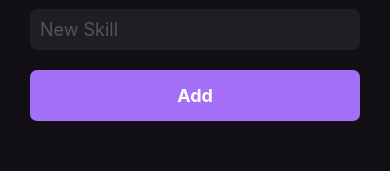
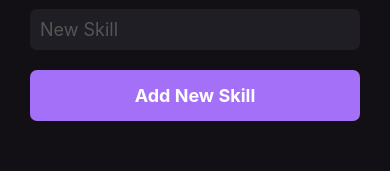
Before and after one commit to lucasAzS/mySkills, a React Native app: screen / in a window 390 px wide. Shown: the part 137-308 px from the top of the page. Built offline with nearby package versions, Linux system fonts and the light colour scheme.

Commit message:
Adding Types to our components with TypeScript

```diff
--- a/src/components/Button.js
+++ /dev/null
@@ -1,28 +0,0 @@
-import React from 'react';
-import {Text, StyleSheet, TouchableOpacity} from 'react-native';
-
-export function Button({onPress}) {
-  return (
-    <TouchableOpacity
-      style={styles.button}
-      activeOpacity={0.7}
-      onPress={onPress}>
-      <Text style={styles.buttonText}>Add</Text>
-    </TouchableOpacity>
-  );
-}
-
-const styles = StyleSheet.create({
-  button: {
-    backgroundColor: '#A370f7',
-    padding: 15,
-    borderRadius: 7,
-    alignItems: 'center',
-    marginTop: 20,
-  },
-  buttonText: {
-    color: '#fff',
-    fontSize: 18,
-    fontWeight: 'bold',
-  },
-});
--- /dev/null
+++ b/src/components/Button.tsx
@@ -0,0 +1,34 @@
+import React from 'react';
+import {
+  Text,
+  StyleSheet,
+  TouchableOpacity,
+  TouchableOpacityProps,
+} from 'react-native';
+
+interface ButtonProps extends TouchableOpacityProps {
+  title: string;
+}
+
+export function Button({title, ...rest}: ButtonProps) {
+  return (
+    <TouchableOpacity style={styles.button} {...rest} activeOpacity={0.7}>
+      <Text style={styles.buttonText}>{title}</Text>
+    </TouchableOpacity>
+  );
+}
+
+const styles = StyleSheet.create({
+  button: {
+    backgroundColor: '#A370f7',
+    padding: 15,
+    borderRadius: 7,
+    alignItems: 'center',
+    marginTop: 20,
+  },
+  buttonText: {
+    color: '#fff',
+    fontSize: 18,
+    fontWeight: 'bold',
+  },
+});
--- a/src/pages/Home.js
+++ b/src/pages/Home.tsx
@@ -6,18 +6,26 @@ import {
   TextInput,
   Platform,
   FlatList,
-  StatusBar,
 } from 'react-native';
 import {Button} from '../components/Button';
 import {SkillCard} from '../components/SkillCard';
 
+interface SkillData {
+  id: string;
+  name: string;
+}
+
 export function Home() {
   const [newSkill, setNewSkill] = React.useState('');
-  const [mySkills, setMySkills] = React.useState([]);
+  const [mySkills, setMySkills] = React.useState<SkillData[]>([]);
   const [greeting, setGreeting] = React.useState('');
 
   function handleAddNewSkill() {
-    setMySkills(oldState => [...oldState, newSkill]);
+    const data = {
+      id: String(new Date().getTime()),
+      name: newSkill,
+    };
+    setMySkills(oldState => [...oldState, data]);
   }
 
   React.useEffect(() => {
@@ -46,14 +54,14 @@ export function Home() {
         value={newSkill}
       />
 
-      <Button onPress={handleAddNewSkill} />
+      <Button onPress={handleAddNewSkill} title="Add New Skill" />
 
       <Text style={[styles.title, {marginVertical: 50}]}>My Skills</Text>
 
       <FlatList
         data={mySkills}
-        keyExtractor={(_, index) => index}
-        renderItem={({item}) => <SkillCard skill={item} />}
+        keyExtractor={item => item.id}
+        renderItem={({item}) => <SkillCard skill={item.name} />}
       />
     </View>
   );
```
Also changed, not shown: App.tsx (renamed from App.js).
